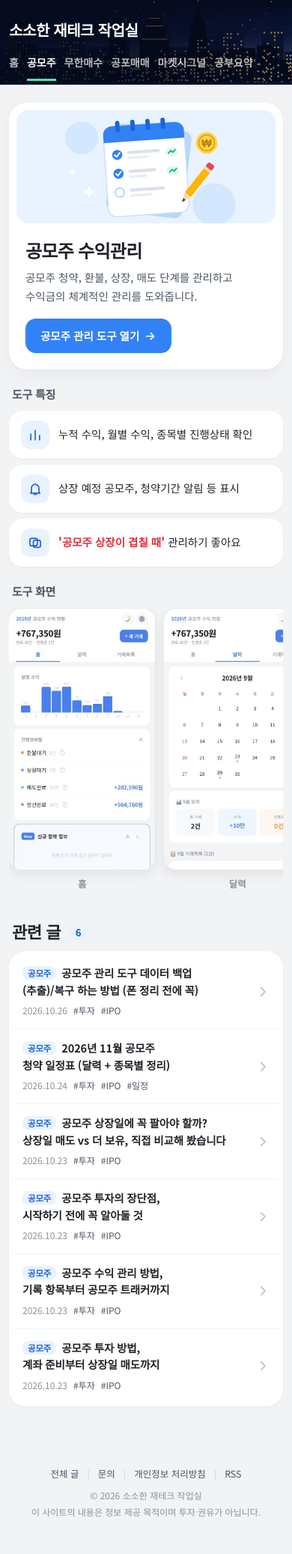
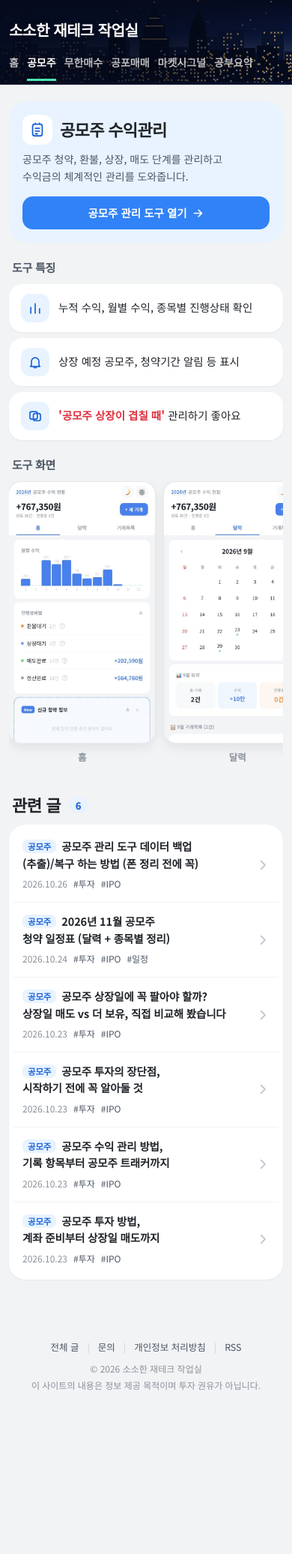
Before and after one commit to mzmzkgu/mzmzkgu.github.io, a Jekyll site: the page built from ipo.html, in a window 390 px wide. Shown: the whole page at 75% size. Built offline with Jekyll 4.4.1, drawn with Linux system fonts in a browser that asks for light colours; after the commit the page ends 1904 px from its top, so only the background shows below that.

Commit message:
공모주 수익관리 소개: 폰에서 히어로 카드를 작게(그림 없이 아이콘 + 전체 폭 버튼)
Co-Authored-By: Claude Sonnet 5.5 <noreply@anthropic.com>
Claude-Session: https://claude.ai/code/session_01HnZqqtAcJR4YGqc3LY19aj

```diff
--- a/assets/style.css
+++ b/assets/style.css
@@ -275,6 +275,20 @@ article h1 { font-size: 22px; line-height: 1.5; margin-bottom: 8px; }
 .bd-go { grid-column: 2; grid-row: 1 / span 2; width: 18px; height: 18px; fill: none; stroke: #c3c9d0; stroke-width: 2.4; stroke-linecap: round; stroke-linejoin: round; }
 .bd-empty { padding: 20px; text-align: center; color: var(--muted); font-size: 14px; }
 
+.bd-hero-head { display: block; }
+.bd-hero-ico { display: none; }
+@media (max-width: 640px) {
+  /* 폰: 큰 그림 없이 작게 (한눈에 특징 카드까지 보이도록) */
+  .bd-hero { background: var(--bd-tint); box-shadow: none; padding: 18px 18px 18px; margin: 4px 0 10px; }
+  .bd-hero-art { display: none; }
+  .bd-hero-text { padding: 0; }
+  .bd-hero-head { display: flex; align-items: center; gap: 10px; margin-bottom: 8px; }
+  .bd-hero-ico { display: inline-flex; width: 40px; height: 40px; border-radius: 12px; background: #fff; color: var(--bd-ac-d); align-items: center; justify-content: center; flex: none; }
+  .bd-hero-ico svg { width: 22px; height: 22px; fill: none; stroke: currentColor; stroke-width: 2; stroke-linecap: round; stroke-linejoin: round; }
+  .bd-hero h1 { font-size: 22px; margin: 0; }
+  .bd-hero p { font-size: 14px; margin-bottom: 14px; }
+  .bd-cta { width: 100%; justify-content: center; height: 44px; }
+}
 @media (min-width: 641px) {
   .bd-hero { display: flex; align-items: stretch; gap: 8px; padding: 10px 28px 10px 10px; }
   .bd-hero-art { flex: 0 0 42%; aspect-ratio: auto; min-height: 190px; }
--- a/ipo.html
+++ b/ipo.html
@@ -8,7 +8,10 @@ description: 공모주 청약 기록, 일정·증거금 관리, 상장 후 수
 <section class="bd-hero bd-ipo">
   <div class="bd-hero-art"><img src="{{ '/assets/images/home/ipo-note.svg' | relative_url }}" alt="공모주 수익관리를 상징하는 노트 그림" width="320" height="180"></div>
   <div class="bd-hero-text">
-    <h1>공모주 수익관리</h1>
+    <div class="bd-hero-head">
+      <span class="bd-hero-ico"><svg viewBox="0 0 24 24" aria-hidden="true"><rect x="5" y="4" width="14" height="17" rx="3"/><path d="M9 4V2.5M15 4V2.5M9 10h6M9 14h6M9 18h3"/></svg></span>
+      <h1>공모주 수익관리</h1>
+    </div>
     <p>공모주 청약, 환불, 상장, 매도 단계를 관리하고<br>수익금의 체계적인 관리를 도와줍니다.</p>
     <a class="bd-cta" href="{{ '/ipotracker/' | relative_url }}">공모주 관리 도구 열기<svg viewBox="0 0 24 24" aria-hidden="true"><path d="M5 12h14M13 6l6 6-6 6"/></svg></a>
   </div>
```
